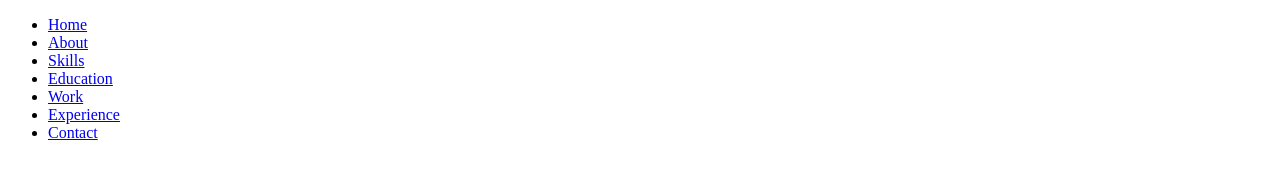
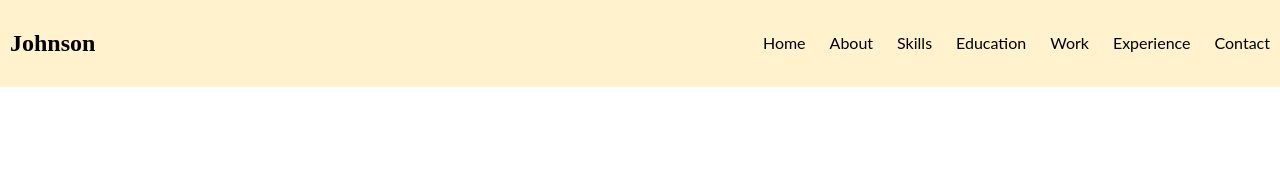
Before and after one commit to JohnsonSaka123/html-css-projects, a plain HTML site: page index.html in a window 1280 px wide. Drawn offline with Linux system fonts and the light colour scheme.

Commit message:
added a css file with some styling

```diff
--- /dev/null
+++ b/css/index.css
@@ -0,0 +1,33 @@
+body{
+    margin: 0;
+    padding: 0;
+}
+header{
+    background-color: #FFF2CC;
+    padding: 0;
+    margin: 0;
+}
+nav{
+    display: flex;
+    justify-content: space-between;
+    align-items: center;
+    padding: 10px;
+}
+nav li{
+    list-style-type: none;
+    display: inline-block;
+    padding-left: 20px;
+}
+li a{
+    text-decoration: none;
+    color: black;
+}
+a{
+    font-style: normal;
+    font-family: lato,sans-serif;
+}
+a:hover{
+    color: rgb(19, 19, 91);
+    border-bottom: 2px solid transparent;
+    /*font-family: Arial,  sans-serif;*/
+}
--- a/index.html
+++ b/index.html
@@ -4,11 +4,16 @@
     <meta charset="UTF-8">
     <meta name="viewport" content="width=device-width, initial-scale=1.0">
     <title>My Portfolio</title>
+    <link rel="stylesheet" href="/css/index.css">
 </head>
 <body>
    <header>
         <nav>
+            <h2>Johnson</h2>
+            <div class="nav-links">
+
                 <ul>
+
                     <li><a href="#">Home</a></li>
                    <li><a href="#">About</a></li>
                     <li><a href="#">Skills</a></li>
@@ -16,7 +21,12 @@
                     <li><a href="#">Work</a></li>
                     <li><a href="#">Experience</a></li>
                     <li><a href="#">Contact</a></li>
+
+
+
                 </ul>
+            </div>
+
         </nav>
    </header>
 </body>
```
Lines whose indentation alone changed are shown as unchanged.
